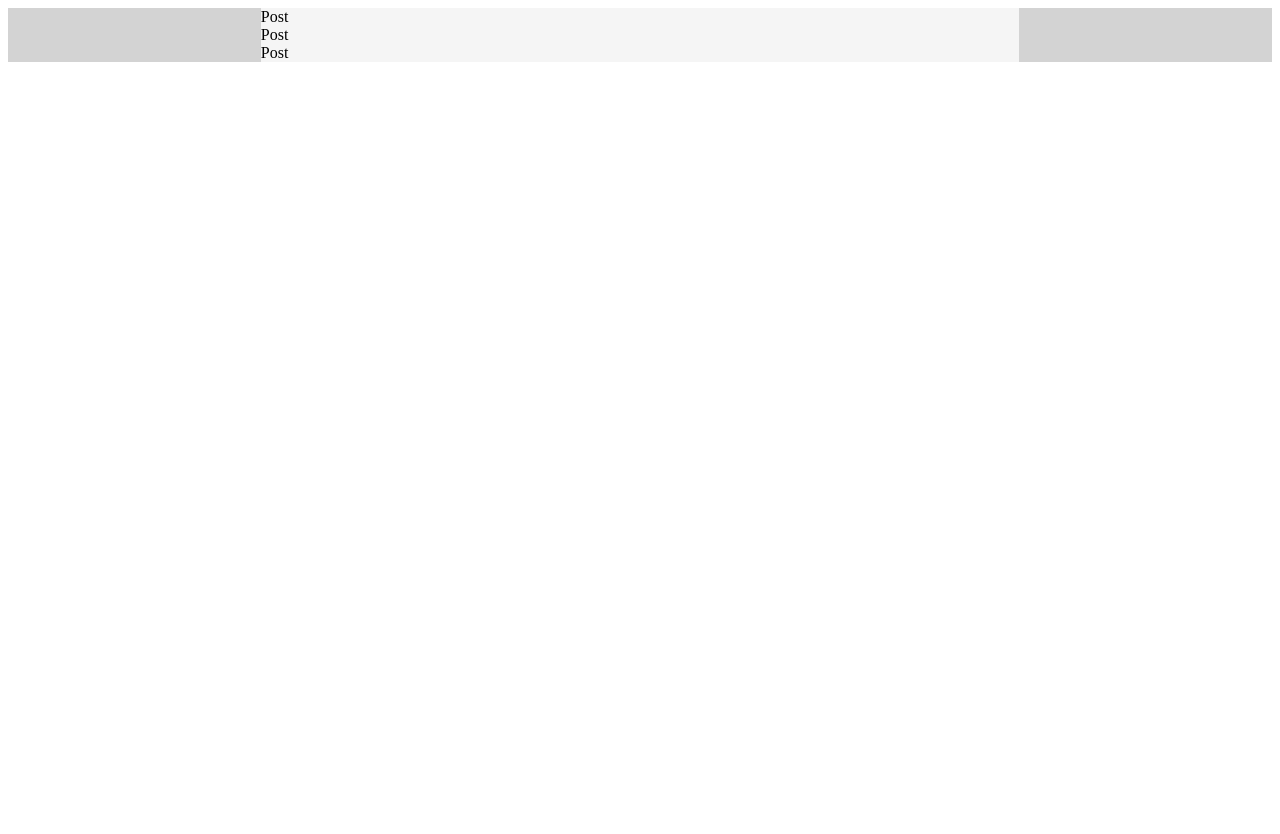
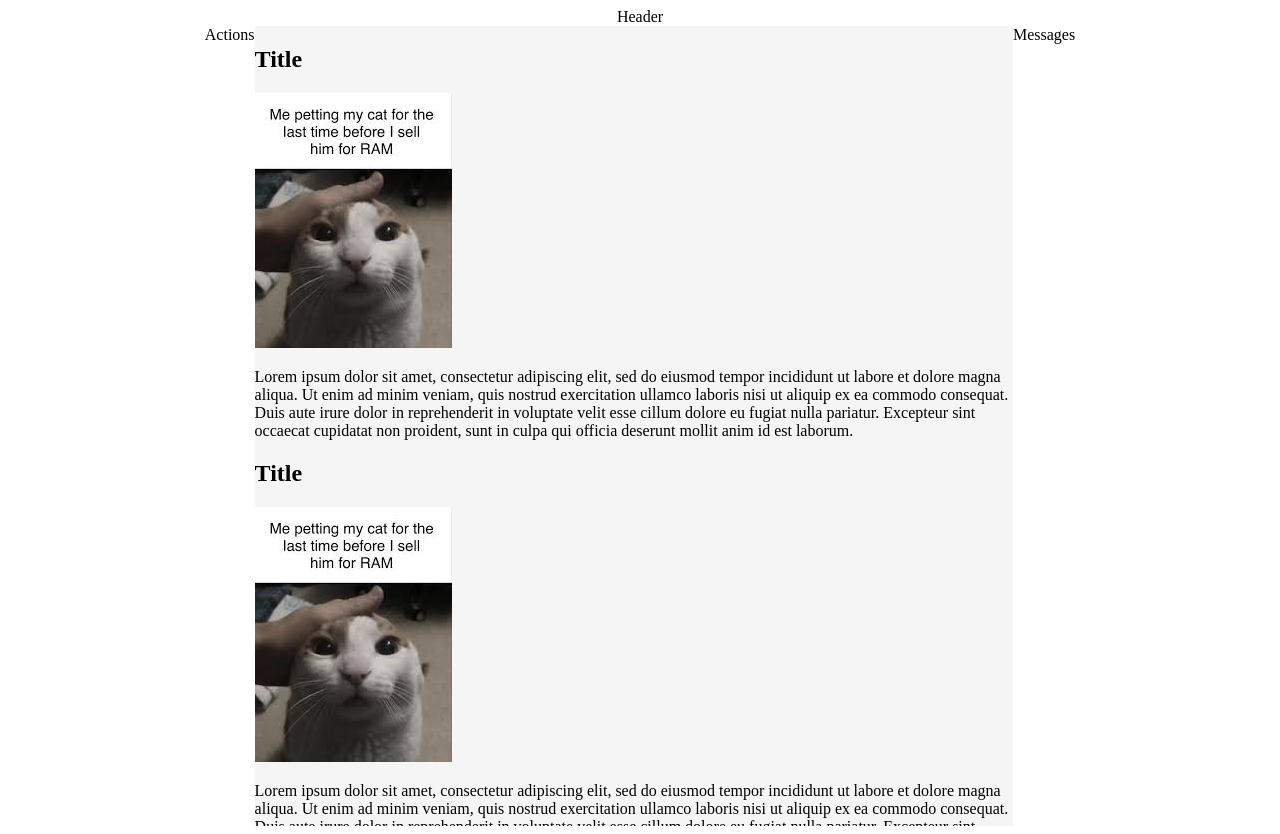
Before and after one commit to ma17du32et422/VillagETS, a React (Vite) app in the folder Application web/: page / in a window 1280 px wide. Before the commit the page ends 800 px from the top, so only its background shows below. Built offline with nearby package versions, Linux system fonts and the light colour scheme.

Commit message:
Demo flux de posts
Implementation du flux de publications avec exemple de post

On peut scroll les publications au besoin

```diff
--- a/Application web/src/App.jsx
+++ b/Application web/src/App.jsx
@@ -17,11 +17,17 @@ function App(){
 
       <main id="main">
 
-        <section id="actions" className="scrollable"><Actions /></section>
+        <section id="actions-container">
+          <div id="actions"><Actions /></div>
+        </section>
 
-        <section id="flux" className="scrollable"><Flux /></section>
+        <section id="flux-container">
+          <div id="flux"><Flux /></div>
+        </section>
 
-        <section id="messages" className="scrollable"><Messages /></section>
+        <section id="messages-container">
+          <div id="messages"><Messages /></div>
+        </section>
 
       </main>
     </>
--- a/Application web/src/assets/App.css
+++ b/Application web/src/assets/App.css
@@ -2,6 +2,12 @@
     box-sizing: border-box;
 }
 
+body{
+    overflow: hidden;
+}
+
+
+/** Header layout */
 header{
     display: flex;
     justify-content: center;
@@ -10,25 +16,33 @@ header{
 /** Main window layout with all 3 sections*/
 main{
     display: flex;
-    justify-content: space-between;
+    justify-content: center;
+    max-height: 100vh;
 }
 
-.scrollable{
-    overflow-y: auto;
-    min-height: 100%;
+/** Flux layout manager */
+#flux-container{
+    display: flex;
+    width: 60%;
+    height: 100vh;
+    background-color: whitesmoke;
 }
 
-#actions{
+#flux{
+    flex: 1;
+    overflow-y: auto;
+}
+
+/** Actions and messages layout manager*/
+
+#actions-manager, #messages-manager{
+    display: flex;
     width: 20%;
+    height: 100vh;
     background-color: lightgray;
 }
 
-#flux{
-    width: 60%;
-    background-color: whitesmoke;
+#actions, #messages{
+    flex: 1;
+    overflow-y: scroll;
 }
-
-#messages{
-    width: 20%;
-    background-color: lightgray;
-}
--- a/Application web/src/components/Actions.jsx
+++ b/Application web/src/components/Actions.jsx
@@ -2,7 +2,7 @@
 export default function Actions(){
   return(
     <div>
-
+      Actions
     </div>
   );
 }
--- a/Application web/src/components/Flux.jsx
+++ b/Application web/src/components/Flux.jsx
@@ -7,7 +7,9 @@ import Post from './subcomponents/Post'
  */
 export default function Flux(){
   return(
-    <div>
+    <div id="feed">
+      <Post />
+      <Post />
       <Post />
       <Post />
       <Post />
--- a/Application web/src/components/Header.jsx
+++ b/Application web/src/components/Header.jsx
@@ -2,7 +2,7 @@
 export default function Header(){
   return(
     <div>
-
+      Header
     </div>
   );
 }
--- a/Application web/src/components/Messages.jsx
+++ b/Application web/src/components/Messages.jsx
@@ -2,7 +2,7 @@
 export default function Messages(){
   return(
     <div>
-
+      Messages
     </div>
   );
 }
--- a/Application web/src/components/subcomponents/Post.jsx
+++ b/Application web/src/components/subcomponents/Post.jsx
@@ -1,8 +1,30 @@
+/** Style imports */
+import '../.././assets/Post.css'
+
+/** Image imports
+ * TO CHANGE DYNAMICALLY LATER
+*/
+import image from '../.././assets/images/example.jpg'
+
 /** Post */
-export default function Flux(){
+export default function Post(){
   return(
-    <div>
-      Post
-    </div>
+
+    /** Post layout
+     * TO CHANGE DYNAMICALLY LATER
+    */
+    <article class="post">
+
+      <h2 id="title">Title</h2>
+
+      <img id="image" src={image}></img>
+
+      <p id="contents">Lorem ipsum dolor sit amet, consectetur adipiscing elit, sed do eiusmod tempor
+        incididunt ut labore et dolore magna aliqua. Ut enim ad minim veniam, quis nostrud exercitation
+        ullamco laboris nisi ut aliquip ex ea commodo consequat. Duis aute irure dolor in reprehenderit
+        in voluptate velit esse cillum dolore eu fugiat nulla pariatur. Excepteur sint occaecat cupidatat
+        non proident, sunt in culpa qui officia deserunt mollit anim id est laborum.</p>
+
+    </article>
   );
 }
```
Also changed, not shown: Application web/src/assets/Post.css (added), Application web/src/assets/images/example.jpg (added).
